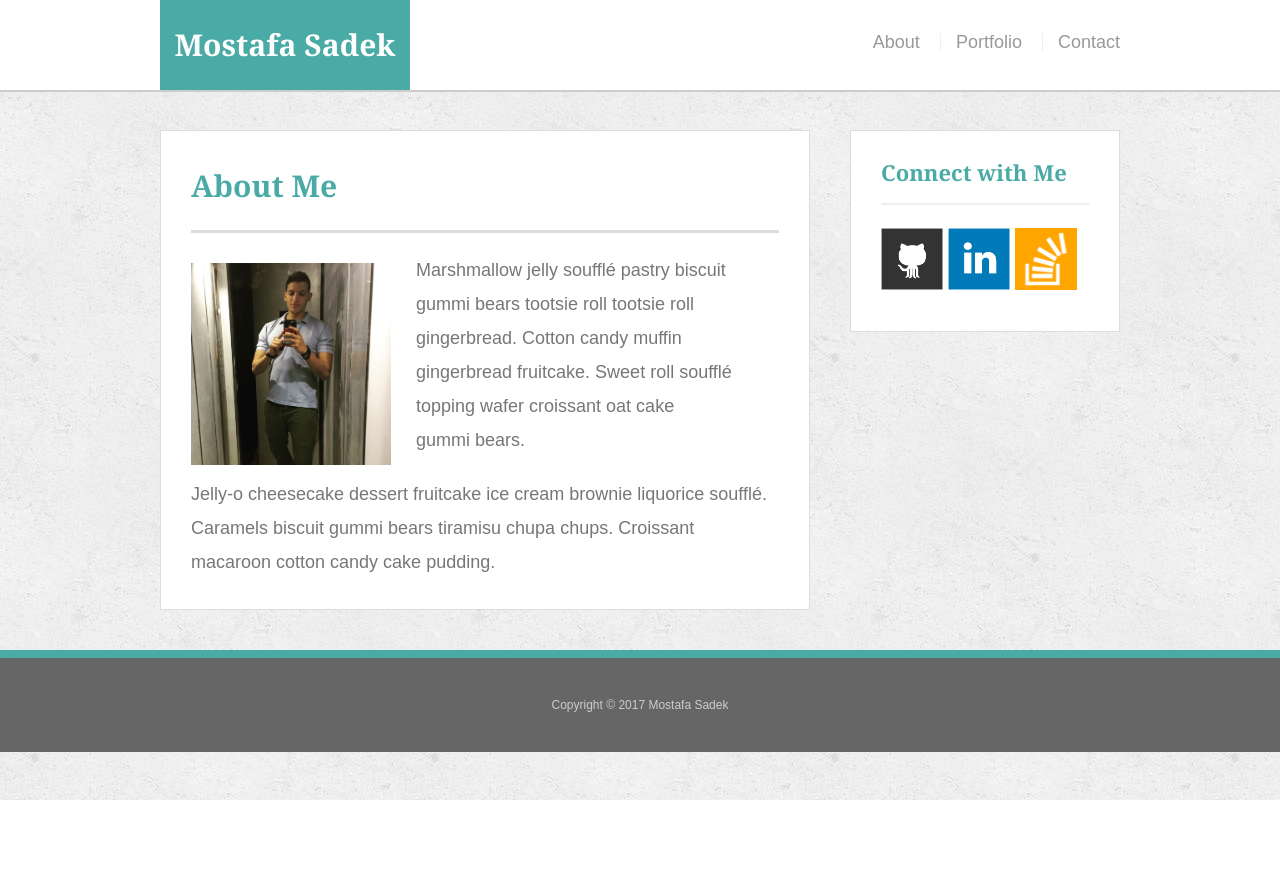
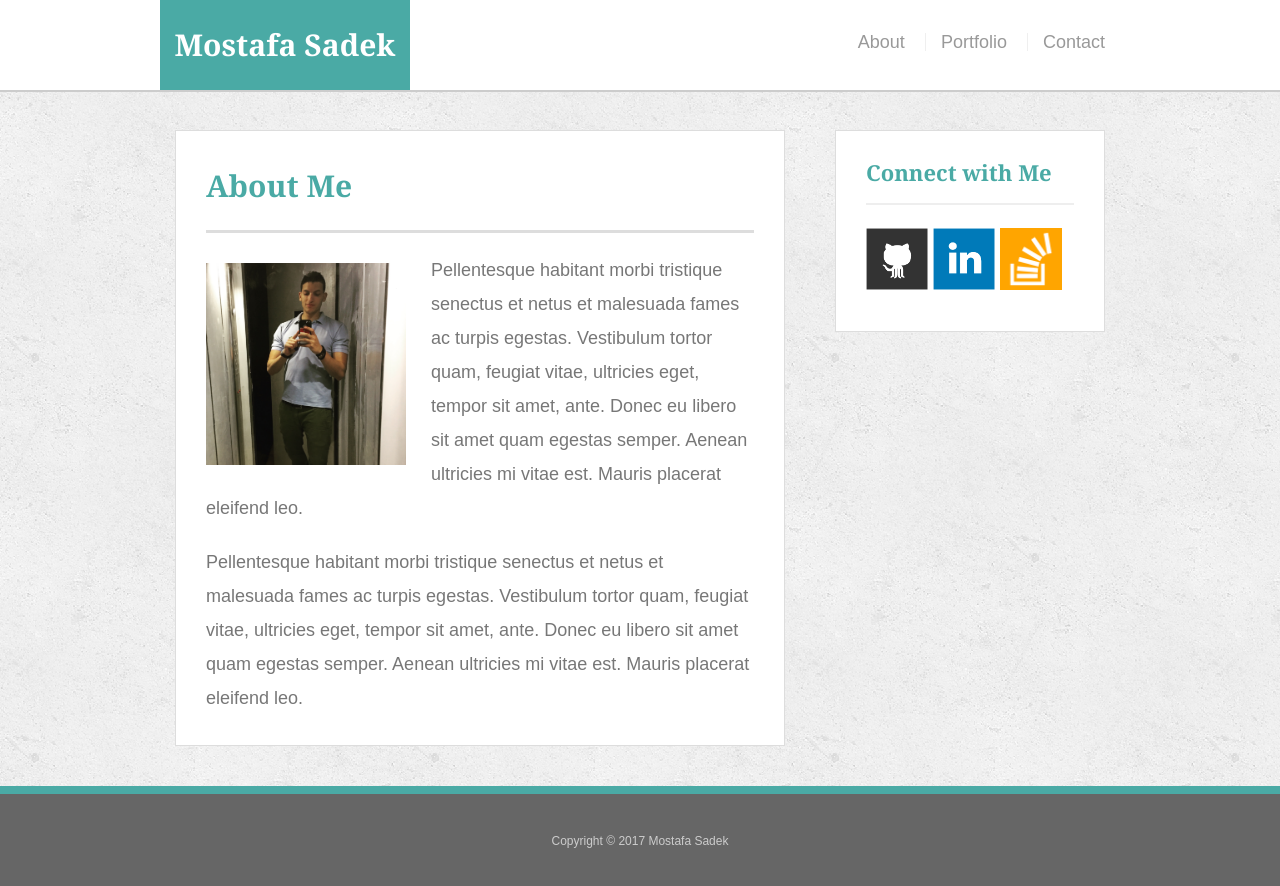
Before and after one commit to Msadek02/Basic-Portfolio, a plain HTML site: page index.html in a window 1280 px wide. Before the commit the page ends 800 px from the top, so only its background shows below. Drawn offline with nearby package versions, Linux system fonts and the light colour scheme.

Commit message:
changes paragraph

```diff
--- a/index.html
+++ b/index.html
@@ -4,6 +4,7 @@
 <head>
   <meta charset="UTF-8">
   <title>About | Mostafa Sadek</title>
+    <link rel="stylesheet" href="https://maxcdn.bootstrapcdn.com/bootstrap/3.3.7/css/bootstrap.min.css" integrity="sha384-BVYiiSIFeK1dGmJRAkycuHAHRg32OmUcww7on3RYdg4Va+PmSTsz/K68vbdEjh4u" crossorigin="anonymous">
   <link rel="stylesheet" type="text/css" href="css/reset.css">
   <link rel="stylesheet" type="text/css" href="css/style.css">
 </head>
@@ -12,27 +13,32 @@
 
   <header id="masthead">
     <div class="container">
+      <div class="row">
       <a href="index.html" id="logo">Mostafa Sadek</a>
-      <nav>
+      <nav class="navbar-collapse collapse navbar-collapse-topmenu">
         <a href="index.html">About</a>
         <a href="portfolio.html">Portfolio</a>
         <a href="contact.html">Contact</a>
       </nav>
+      </div>
     </div>
   </header>
 
   <div id="main-container" class="container">
+    <div class="row">
+      <div class="col-md-8">
     <section class="main-section">
       <h1>About Me</h1>
 
       <img src="images/Mostafa1.jpg" class="auth-image" alt="Your Name">
 
-      <p>Marshmallow jelly souffl&eacute; pastry biscuit gummi bears tootsie roll tootsie roll gingerbread. Cotton candy muffin gingerbread fruitcake. Sweet roll souffl&eacute; topping wafer croissant oat cake gummi&nbsp;bears.</p>
+        <p>Pellentesque habitant morbi tristique senectus et netus et malesuada fames ac turpis egestas. Vestibulum tortor quam, feugiat vitae, ultricies eget, tempor sit amet, ante. Donec eu libero sit amet quam egestas semper. Aenean ultricies mi vitae est. Mauris placerat eleifend leo.</p>
 
-      <p>Jelly-o cheesecake dessert fruitcake ice cream brownie liquorice souffl&eacute;. Caramels biscuit gummi bears tiramisu chupa chups. Croissant macaroon cotton candy cake pudding.</p>
+        <p>Pellentesque habitant morbi tristique senectus et netus et malesuada fames ac turpis egestas. Vestibulum tortor quam, feugiat vitae, ultricies eget, tempor sit amet, ante. Donec eu libero sit amet quam egestas semper. Aenean ultricies mi vitae est. Mauris placerat eleifend leo.</p>
 
     </section>
-
+    </div>
+    <div class="col-md-4">
     <section class="sidebar">
       <div id="connect">
         <h2>Connect with Me</h2>
@@ -42,11 +48,17 @@
         <a href="https://stackoverflow.com/users/5831271/mostafa-sadek-jr"><img src="images/stackoverflow-128.png" class="social" alt="Stack Overflow" /></a>
       </div>
     </section>
+    </div>
+  </div>
   </div>
 
   <footer>
     <div class="container">
+      <div class="row">
+        <div class="col-md-12">
       Copyright &copy; 2017 Mostafa Sadek
+    </div>
+    </div>
     </div>
   </footer>
 </body>
```
